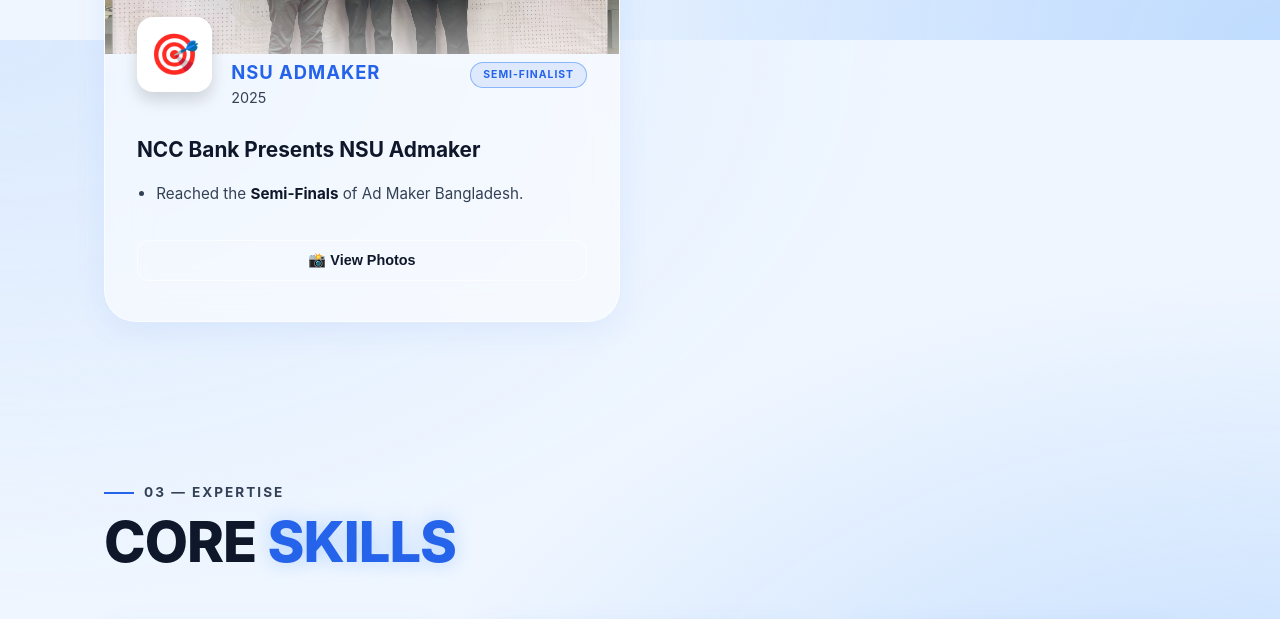
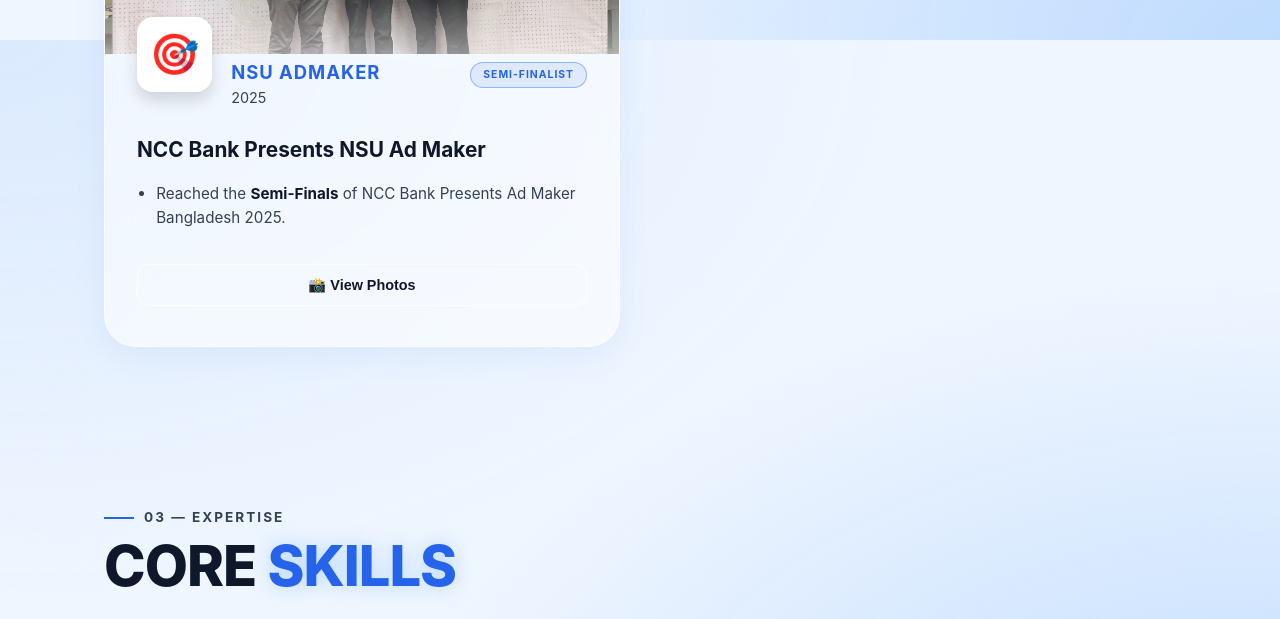
Before and after one commit to FaiyazulKarim/FaiyazulKarim.github.io, a plain HTML site: page index.html in a window 1280 px wide. Shown: the part 5560-6179 px from the top of the page. Drawn offline with Linux system fonts and the light colour scheme.

Commit message:
Update index.html

```diff
--- a/index.html
+++ b/index.html
@@ -350,9 +350,9 @@
                                 <span class="exp-badge">SEMI-FINALIST</span>
                             </div>
                         </div>
-                        <h3 class="exp-title">NCC Bank Presents NSU Admaker</h3>
+                        <h3 class="exp-title">NCC Bank Presents NSU Ad Maker</h3>
                         <ul class="exp-details">
-                            <li>Reached the <strong>Semi-Finals</strong> of Ad Maker Bangladesh.</li>
+                            <li>Reached the <strong>Semi-Finals</strong> of NCC Bank Presents Ad Maker Bangladesh 2025.</li>
                         </ul>
                         <button class="btn-photos" data-photos='["ad2.jpg", "ad1.jpg", "admaker.jpg"]'>
                             📸 View Photos
```
